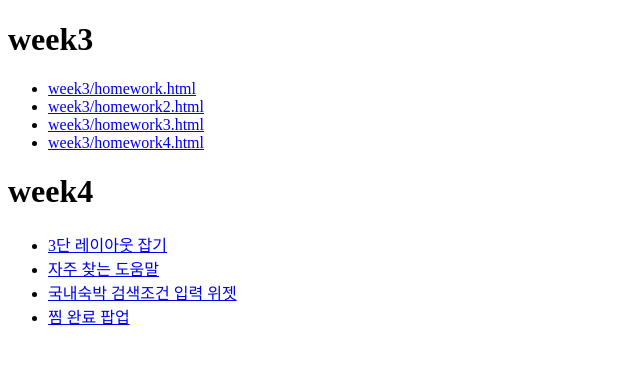
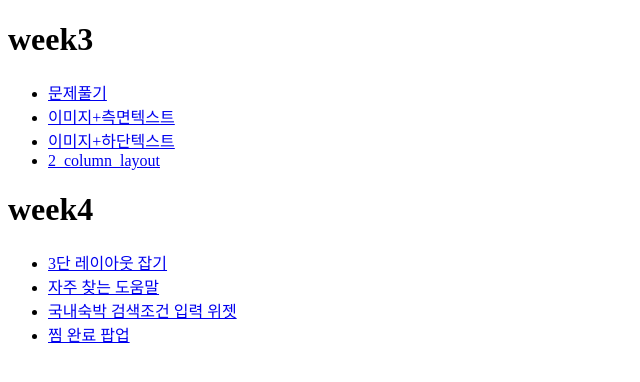
Before and after one commit to kang3q/markup-study, a website: page index.html in a window 1280 px wide. Shown: the whole page, without its empty margins (0-640 px from the left). Drawn offline with Linux system fonts and the light colour scheme.

Commit message:
fix: 제목 지정

```diff
--- a/index.html
+++ b/index.html
@@ -9,10 +9,10 @@
 <body>
   <h1>week3</h1>
   <ul>
-    <li><a href="week3/homework.html">week3/homework.html</a></li>
-    <li><a href="week3/homework2.html">week3/homework2.html</a></li>
-    <li><a href="week3/homework3.html">week3/homework3.html</a></li>
-    <li><a href="week3/homework4.html">week3/homework4.html</a></li>
+    <li><a href="week3/homework.html">문제풀기</a></li>
+    <li><a href="week3/homework2.html">이미지+측면텍스트</a></li>
+    <li><a href="week3/homework3.html">이미지+하단텍스트</a></li>
+    <li><a href="week3/homework4.html">2_column_layout</a></li>
   </ul>
   <h1>week4</h1>
   <ul>
```
